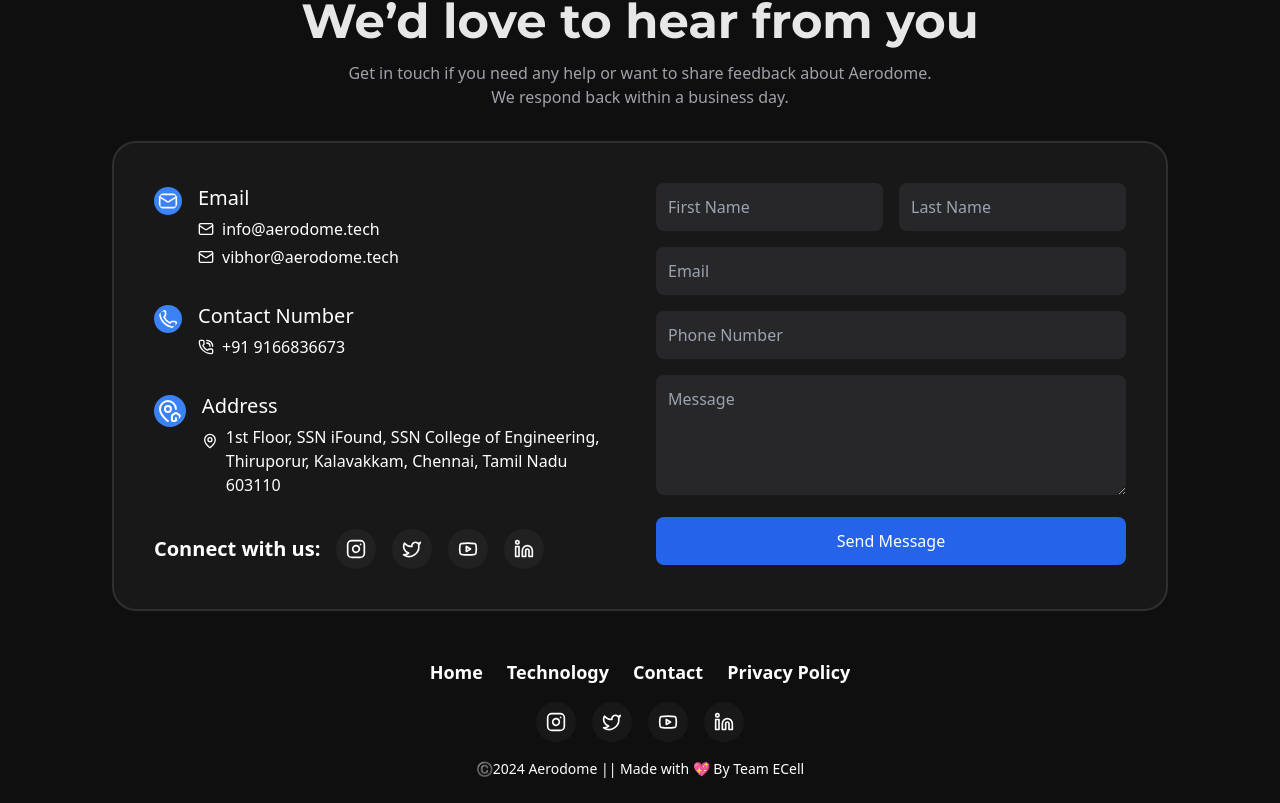
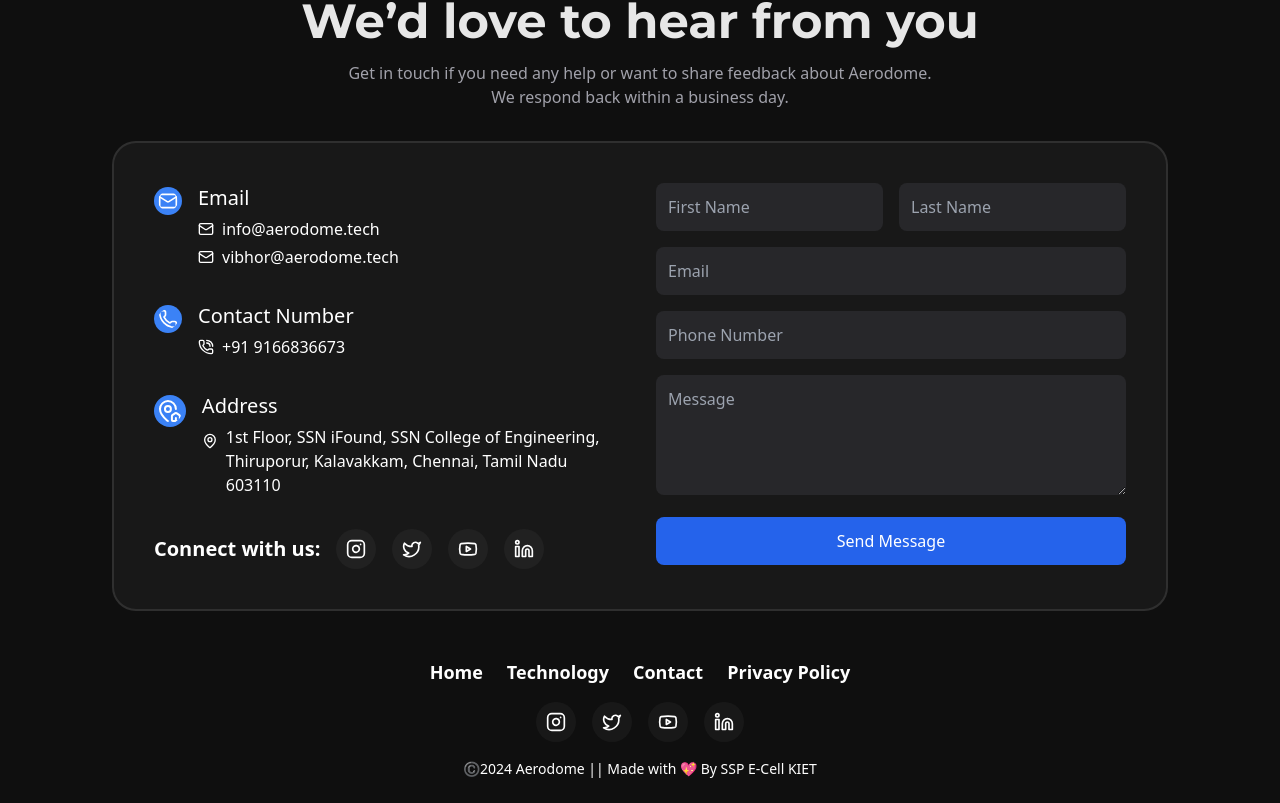
Before and after one commit to kabdallokesh/aerodome, a React (Vite) app in the folder aerodome/: page /contact-us in a window 1280 px wide. Shown: the part 183-986 px from the top of the page. Built offline with nearby package versions, Linux system fonts and the light colour scheme.

Commit message:
Update Footer.jsx

```diff
--- a/aerodome/src/components/Footer/Footer.jsx
+++ b/aerodome/src/components/Footer/Footer.jsx
@@ -54,7 +54,7 @@ function Footer() {
 
       {/* Footer Text */}
       <div className="text-white pt-4 text-center text-[12px] sm:text-[14px]">
-        <p>©️2024 Aerodome || Made with 💖 By Team ECell</p>
+        <p>©️2024 Aerodome || Made with 💖 By SSP E-Cell KIET</p>
       </div>
     </div>
   );
```
